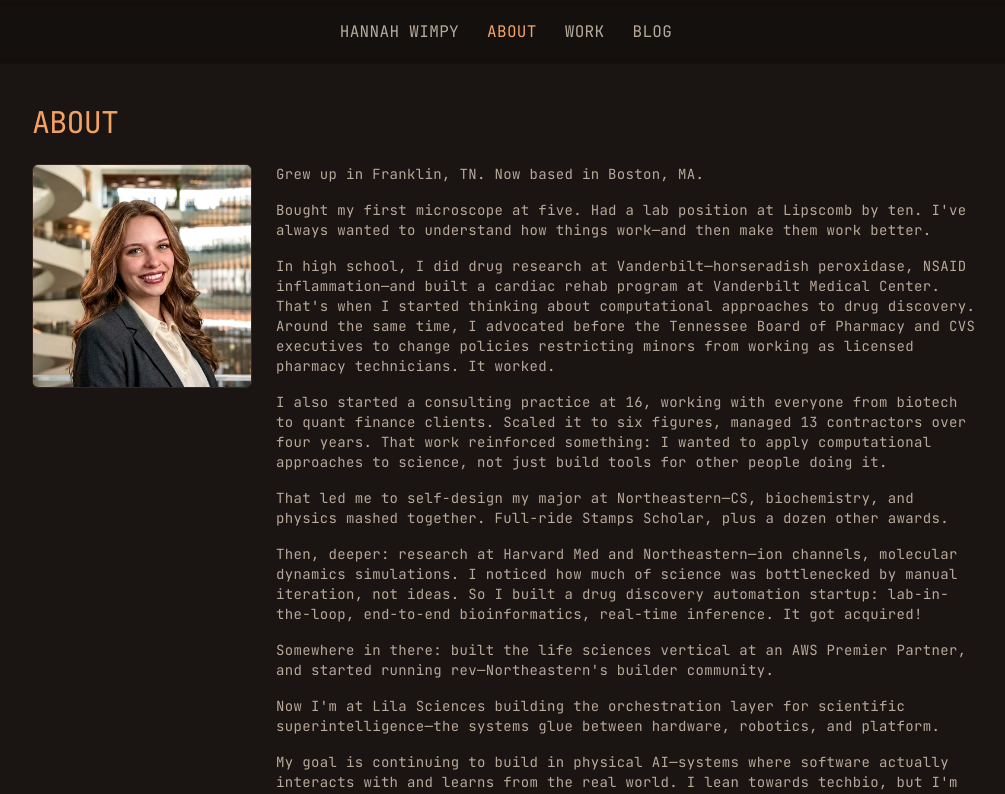
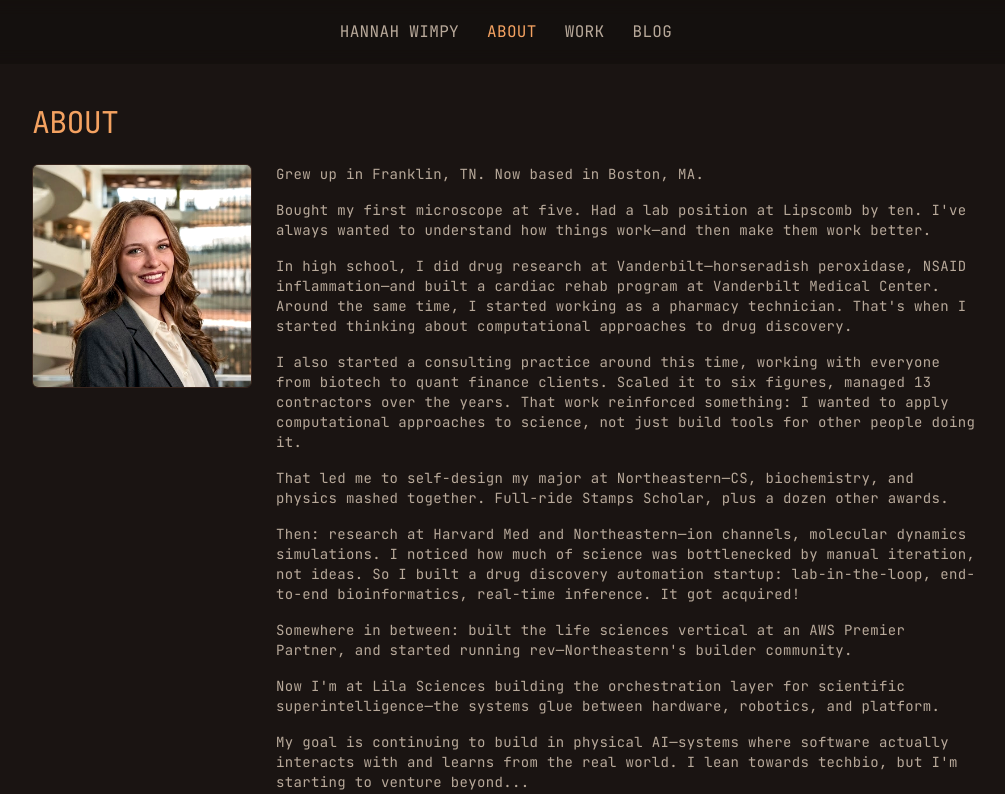
Before and after one commit to hannahgwimpy/hannahwimpy-site, a Next.js app: page /about in a window 1280 px wide. Shown: the top 794 px of the page, without its empty margins (134-1139 px from the left). Built offline with nearby package versions, Linux system fonts and the light colour scheme.

Commit message:
about update

```diff
--- a/app/about/page.tsx
+++ b/app/about/page.tsx
@@ -13,11 +13,11 @@ export default function AboutPage() {
         <div className="space-y-4 text-sm text-text-secondary">
           <p>Grew up in Franklin, TN. Now based in Boston, MA.</p>
           <p>Bought my first microscope at five. Had a lab position at Lipscomb by ten. I've always wanted to understand how things work—and then make them work better.</p>
-          <p>In high school, I did drug research at Vanderbilt—horseradish peroxidase, NSAID inflammation—and built a cardiac rehab program at Vanderbilt Medical Center. That's when I started thinking about computational approaches to drug discovery. Around the same time, I advocated before the Tennessee Board of Pharmacy and CVS executives to change policies restricting minors from working as licensed pharmacy technicians. It worked.</p>
-          <p>I also started a consulting practice at 16, working with everyone from biotech to quant finance clients. Scaled it to six figures, managed 13 contractors over four years. That work reinforced something: I wanted to apply computational approaches to science, not just build tools for other people doing it.</p>
+          <p>In high school, I did drug research at Vanderbilt—horseradish peroxidase, NSAID inflammation—and built a cardiac rehab program at Vanderbilt Medical Center. Around the same time, I started working as a pharmacy technician. That's when I started thinking about computational approaches to drug discovery.</p>
+          <p>I also started a consulting practice around this time, working with everyone from biotech to quant finance clients. Scaled it to six figures, managed 13 contractors over the years. That work reinforced something: I wanted to apply computational approaches to science, not just build tools for other people doing it.</p>
           <p>That led me to self-design my major at Northeastern—CS, biochemistry, and physics mashed together. Full-ride Stamps Scholar, plus a dozen other awards.</p>
-          <p>Then, deeper: research at Harvard Med and Northeastern—ion channels, molecular dynamics simulations. I noticed how much of science was bottlenecked by manual iteration, not ideas. So I built a drug discovery automation startup: lab-in-the-loop, end-to-end bioinformatics, real-time inference. It got acquired!</p>
-          <p>Somewhere in there: built the life sciences vertical at an AWS Premier Partner, and started running rev—Northeastern's builder community.</p>
+          <p>Then: research at Harvard Med and Northeastern—ion channels, molecular dynamics simulations. I noticed how much of science was bottlenecked by manual iteration, not ideas. So I built a drug discovery automation startup: lab-in-the-loop, end-to-end bioinformatics, real-time inference. It got acquired!</p>
+          <p>Somewhere in between: built the life sciences vertical at an AWS Premier Partner, and started running rev—Northeastern's builder community.</p>
           <p>Now I'm at Lila Sciences building the orchestration layer for scientific superintelligence—the systems glue between hardware, robotics, and platform.</p>
           <p>My goal is continuing to build in physical AI—systems where software actually interacts with and learns from the real world. I lean towards techbio, but I'm starting to venture beyond...</p>
           <p>Also into: Paris Texas, Odd Future, Patrick Ness, Matisse, Toulouse-Lautrec, UTK Vols, Dallas Cowboys.</p>
```
